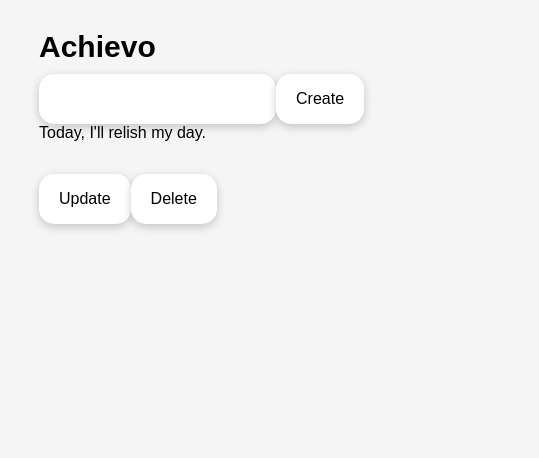
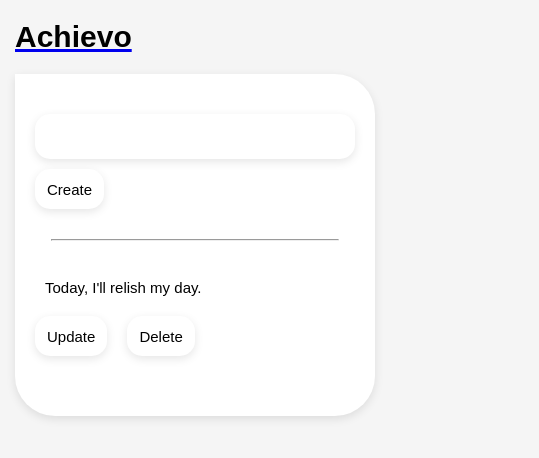
Before and after one commit to abhishekpandit2029/Todo-Web-Application, a Next.js app: page /comments in a window 390 px wide. Shown: the top 458 px of the page, 539 px wide, since content can reach past the window. Built offline with nearby package versions, Linux system fonts and the light colour scheme.

Commit message:
add css in todo

```diff
--- a/pages/comments/index.js
+++ b/pages/comments/index.js
@@ -121,6 +121,7 @@
 
 import styles from "./index.module.css";
 import { useState, useRef, useEffect } from "react";
+import Link from "next/link";
 
 export default function CommentsPage() {
   const commentInputRef = useRef(null);
@@ -189,12 +190,25 @@
     setEditedText("");
   };
 
+  let string = JSON.stringify(comments);
+
+  // Check if localStorage is available before using it
+  if (typeof localStorage !== "undefined") {
+    localStorage.setItem("comments", string);
+  } else {
+    // Handle the absence of localStorage, such as using a different storage mechanism or displaying an error message
+    console.error("localStorage is not available. Unable to store comments.");
+  }
+
   return (
     <div className={styles.taskscontainer}>
-      <div>
-        <p className={styles.p2}>Achievo</p>
+
+      <Link href="/">
+        <p className={styles.p2}>Achievo</p></Link>
         {/* <p>Hi, </p> */}
-      </div>
+
+
+      <div className={styles.maintasksection}>
         <div className={styles.firstblock}>
           <input
             type="text"
@@ -208,17 +222,20 @@
           </button>
         </div>
 
-      <div className={styles.secondblock}>
+        <hr className={styles.hr} />
+
+        <div className={styles.singletask}>
           {comments.map((comment) => (
-          <div key={comment.id} className={styles.singletask}>
+            <div key={comment.id}>
               {editCommentId === comment.id ? (
-              <div>
+                <div className={styles.savecancel}>
                   <input
                     className={styles.commentinputtext}
                     type="text"
                     value={editedText}
                     onChange={(e) => setEditedText(e.target.value)}
                   />
+                  <div style={{display:"flex",flexDirection:"row", gap:"20px"}}>
                     <button
                       className={styles.button}
                       onClick={() => updateComment(comment.id)}
@@ -229,9 +246,11 @@
                       Cancel
                     </button>
                   </div>
+                </div>
               ) : (
-              <div>
-                <p className={styles.commenttext}>{comment.text}</p>
+                <div className={styles.updatedelete}>
+                  <p className={styles.commenttext}> {comment.text}</p>
+                  <div style={{display:"flex",flexDirection:"row", gap:"20px"}}>
                   <button
                     className={styles.button}
                     onClick={() => startEditing(comment.id, comment.text)}
@@ -244,11 +263,12 @@
                   >
                     Delete
                   </button>
-              </div>
+                </div></div>
               )}
             </div>
           ))}
         </div>
       </div>
+    </div>
   );
 }
--- a/pages/comments/index.module.css
+++ b/pages/comments/index.module.css
@@ -1,69 +1,162 @@
 .taskscontainer {
   /* border: 1px solid red; */
   height: auto;
-  margin: 20px auto;
+  margin: 50px auto;
   width: 80%;
   display: flex;
   flex-direction: column;
-  /* align-items: center; */
   color: black;
 }
 
-.firstblock {
-display: flex;
-flex-direction: row;
+.maintasksection {
+  /* border: 1px solid red; */
+  padding: 50px;
+  background-color: white;
+  border-radius: 0 50px 50px;
+  box-shadow: 0 3px 10px rgb(0 0 0 / 0.1);
 }
 
-/* .secondblock {
-    display: flex;
-    flex-direction: column;
-} */
+
+.firstblock {
+  display: flex;
+  flex-direction: row;
+  gap: 20px;
+}
+
+.hr {
+  width: 90%;
+  margin: 30px 0 0;
+}
+
 
 .singletask {
-  /* display: flex;
-  flex-direction: row;
-  gap: 50px;
-  margin-top: 10px; */
+  /* border: 1px solid red; */
+  margin: 20px 0;
 }
 
-.singletaskfirst {
-  /* flex-direction: column; */
+.updatedelete,
+.savecancel {
+  display: flex;
+  gap: 20px;
+  margin: 20px 0;
+  align-items: center;
 }
 
 .commenttext {
   width: 500px;
-  height: 50px;
+  height: 55px;
+  font-size: 17px;
+  padding: 0 15px;
   overflow-x: hidden;
+  position: relative;
+  top: 18px;
 }
 
 .commentinputtext {
   width: 500px;
-  height: 50px;
+  height: 55px;
   border-radius: 15px;
-  font-size: 16px;
+  font-size: 17px;
   padding: 0 15px;
   border: none;
   outline: none;
-  box-shadow: 0 3px 10px rgb(0 0 0 / 0.2);
+  box-shadow: 0 3px 10px rgb(0 0 0 / 0.1);
 }
 
 .p2 {
-  font-size: 30px;
-  font-weight: 700;
-  margin: 10px 0;
+  font-size: 40px;
+  font-weight: 800;
+  margin: 0px 0 30px;
+  text-decoration: none;
+  color: black;
 }
 
 .button {
   font-weight: 500;
   width: auto;
   height: 50px;
-  font-size: 16px;
-  padding: 10px 20px;
+  font-size: 17px;
+  padding: 0px 15px;
   border: none;
   cursor: pointer;
   outline: none;
-  box-shadow: 0 3px 10px rgb(0 0 0 / 0.2);
+  box-shadow: 0 3px 10px rgb(0 0 0 / 0.1);
   border-radius: 15px;
   font-family: "Poppins", sans-serif;
   background-color: white;
 }
+
+@media screen and (max-width: 767px) {
+  .taskscontainer {
+    padding: 0 30px;
+    width: 100%;
+  }
+
+  .commentinputtext, .commenttext {
+    height: 50px;
+    font-size: 16px;
+  }
+
+  .button {
+    height: 50px;
+    font-size: 16px;
+    padding: 0px 14px;
+  }
+
+  .hr {
+    margin: 30px auto 0;
+  }
+
+  .p2 {
+    font-size: 35px;
+  }
+
+}
+
+@media screen and (max-width: 575px) {
+
+  .commentinputtext,
+  .commenttext,
+  .button {
+    height: 45px;
+    font-size: 15px;
+  }
+
+  .commentinputtext,
+  .commenttext {
+    padding: 0 10px;
+  }
+
+  .button {
+    height: 40px;
+    padding: 0px 12px;
+  }
+
+  .taskscontainer {
+    padding: 0 15px;
+    margin: 20px auto;
+  }
+
+  .maintasksection {
+    padding: 40px 20px;
+    border-radius: 0 40px 40px;
+  }
+
+  .updatedelete,
+  .savecancel {
+    gap: 10px;
+    margin: 15px 0;
+    flex-wrap: wrap;
+  }
+
+  .firstblock {
+    flex-wrap: wrap;
+    gap: 10px;
+    /* flex-direction: column; */
+  }
+
+  .p2 {
+    margin: 0px 0 20px;
+    font-size: 30px;
+  }
+}
--- a/tsconfig.json
+++ b/tsconfig.json
@@ -18,6 +18,6 @@
       "@/*": ["./*"]
     }
   },
-  "include": ["next-env.d.ts", "**/*.ts", "**/*.tsx"],
+  "include": ["next-env.d.ts", "**/*.ts", "**/*.tsx", "components/TaskSearch.js", "pages/taskspage/index.js"],
   "exclude": ["node_modules"]
 }
```
Also changed, not shown: components/TaskSearch.js (added, +122 -0 lines), pages/index.tsx (+9 -8 lines), pages/taskspage/index.js (added, +71 -0 lines), data/comments.js (line endings or trailing spaces). Lines whose indentation alone changed are shown as unchanged.
